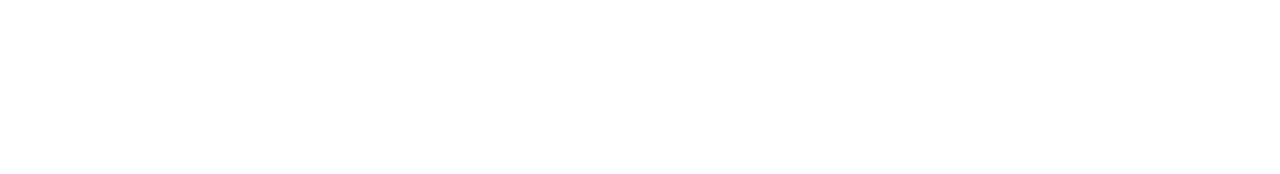
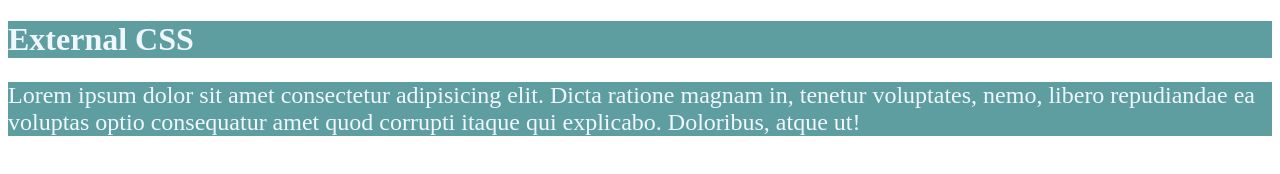
Before and after one commit to denyse1601/aulas_html_css, a plain HTML site: page 2_CSS/3_external_css/index.html in a window 1280 px wide. Drawn offline with Linux system fonts and the light colour scheme.

Commit message:
id e class no css

```diff
--- a/2_CSS/3_external_css/index.html
+++ b/2_CSS/3_external_css/index.html
@@ -4,9 +4,13 @@
     <meta charset="UTF-8">
     <meta http-equiv="X-UA-Compatible" content="IE=edge">
     <meta name="viewport" content="width=device-width, initial-scale=1.0">
-    <title>Document</title>
+    <title>External CSS</title>
+    <link rel="stylesheet" href="style.css">
 </head>
 <body>
+    <h1>External CSS</h1>
+
+    <p>Lorem ipsum dolor sit amet consectetur adipisicing elit. Dicta ratione magnam in, tenetur voluptates, nemo, libero repudiandae ea voluptas optio consequatur amet quod corrupti itaque qui explicabo. Doloribus, atque ut!</p>
 
 </body>
 </html>
--- a/2_CSS/3_external_css/style.css
+++ b/2_CSS/3_external_css/style.css
@@ -0,0 +1,10 @@
+h1 {
+    background-color: cadetblue;
+    color: aliceblue;
+}
+
+P {
+    background: cadetblue;
+    color: aliceblue;
+    font-size: 24px;
+}
--- /dev/null
+++ b/2_CSS/4_id/style.css
@@ -0,0 +1,3 @@
+#titulo {
+
+}
```
Also changed, not shown: 2_CSS/4_id/index.html (added, +16 -0 lines).
